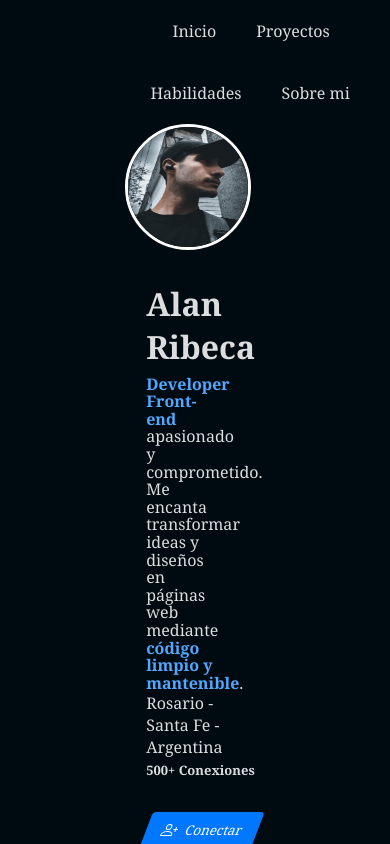
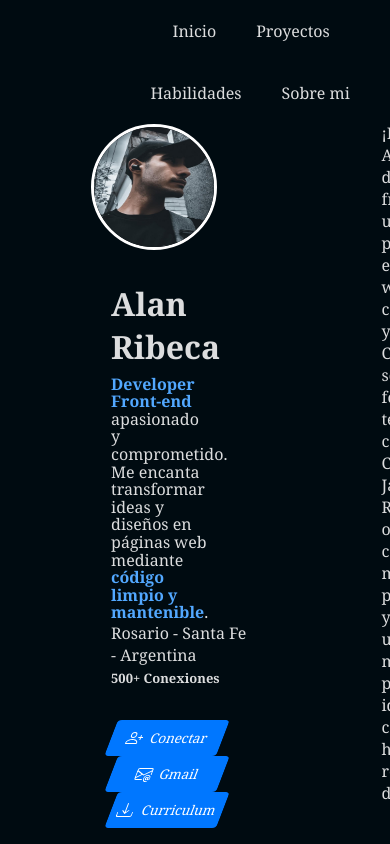
Before and after one commit to stivcode21/Colaboracion-Portafolio, a React (Vite) app: page / in a window 390 px wide. Shown: the top 844 px of the page. Built offline with nearby package versions, Linux system fonts and the light colour scheme.

Commit message:
empezando con el responsive

```diff
--- a/src/css/App.scss
+++ b/src/css/App.scss
@@ -8,6 +8,10 @@
   display: flex;
   width: 80%;
   margin: 0 auto;
+
+  @media (max-width:1420px) {
+    width: 98%;
+  }
 }
 
 body {
```
